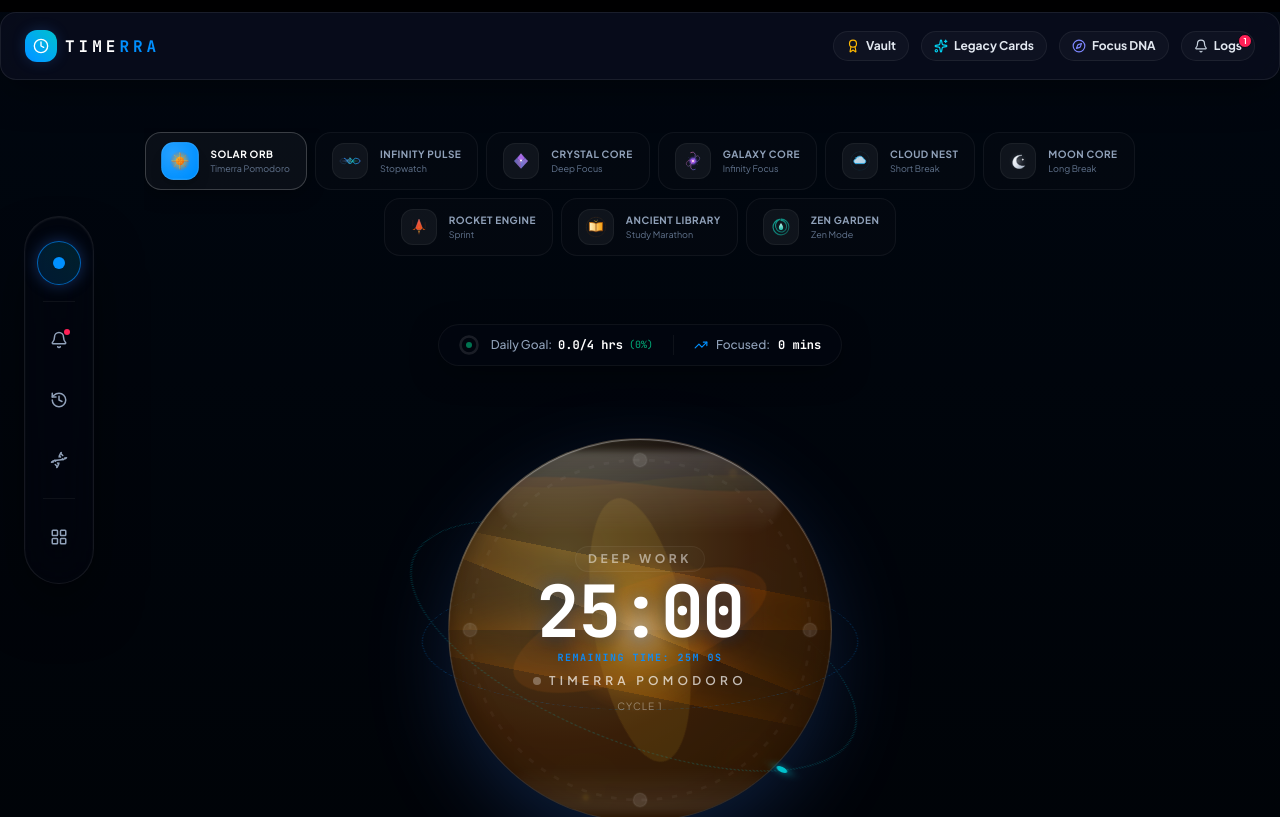
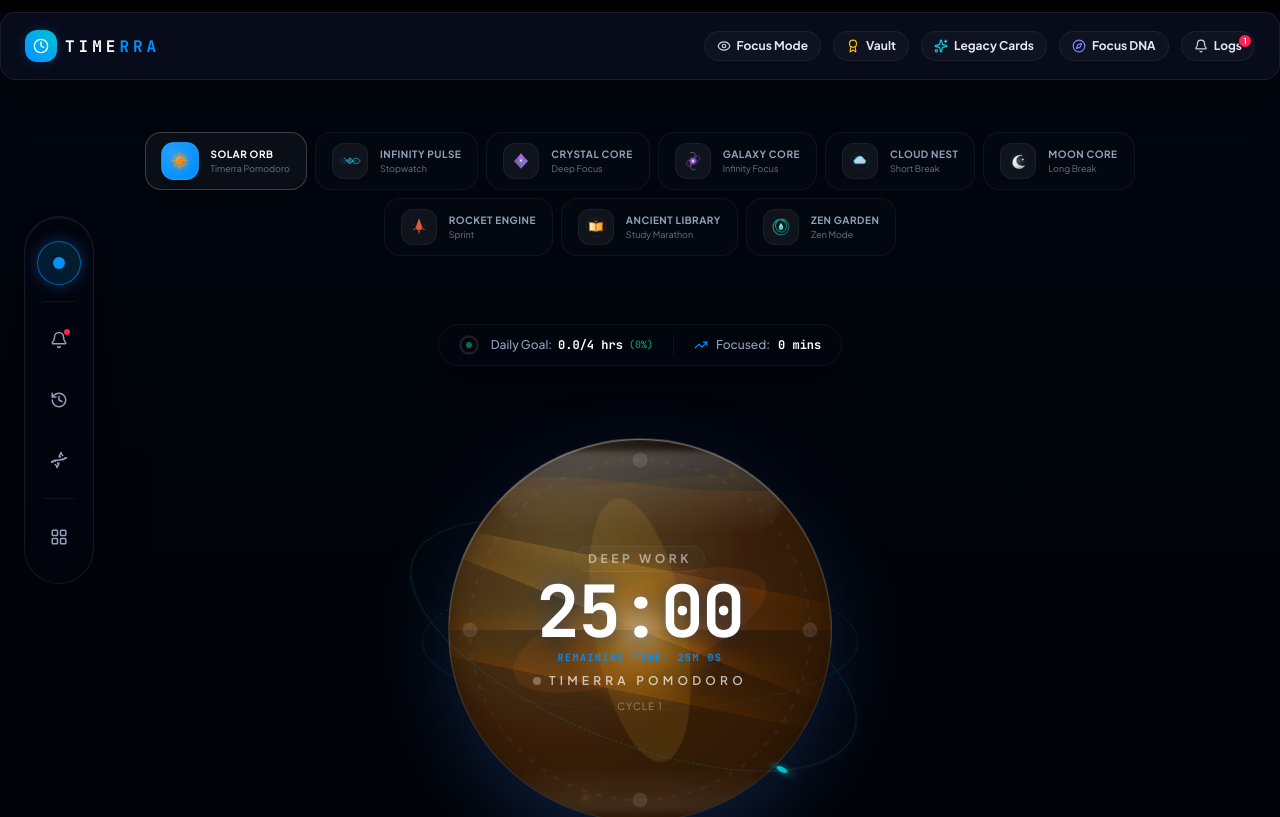
Before and after one commit to Skybite4u/Timerra, a React (Vite) app: page / in a window 1280 px wide. Shown: the top 817 px of the page. Built offline with nearby package versions, Linux system fonts and the light colour scheme.

Commit message:
feat: add focus mode toggle to navbar
Introduce a focus mode state to minimize distractions and allow users to lock the interface into the focus tab.

```diff
--- a/src/App.tsx
+++ b/src/App.tsx
@@ -19,6 +19,7 @@ import {
   Pause,
   RotateCcw,
   Eye,
+  EyeOff,
   Moon,
   Bell,
   BellOff,
@@ -185,6 +186,7 @@ export default function App() {
   const [ratingSessionDuration, setRatingSessionDuration] = useState<number>(0);
   const [dnaEvolutionStage, setDnaEvolutionStage] = useState<any | null>(null);
   const [activeTab, setActiveTab] = useState<'focus' | 'ambient' | 'analytics'>('focus');
+  const [isFocusModeActive, setIsFocusModeActive] = useState<boolean>(false);
 
   // --- Session duration timer (How long the user is on the website, resets on exit) ---
   const [sessionTime, setSessionTime] = useState<number>(0);
@@ -1734,6 +1736,33 @@ export default function App() {
 
           {/* Subjects board Selector widget in Navbar */}
           <div className="flex items-center gap-2 sm:gap-3 overflow-x-auto no-scrollbar py-1 max-w-[calc(100%-120px)] sm:max-w-none">
+            {/* Focus Mode Toggle */}
+            <button
+              onClick={() => {
+                playClick();
+                setIsFocusModeActive(prev => {
+                  const next = !prev;
+                  if (next) {
+                    setActiveTab('focus');
+                  }
+                  return next;
+                });
+              }}
+              className={`flex items-center gap-1.5 border rounded-2xl px-3 py-1.5 text-xs font-bold transition-all cursor-pointer shrink-0 ${
+                isFocusModeActive
+                  ? 'bg-orange-500/10 text-orange-400 border-orange-500/25 shadow-[0_0_15px_rgba(249,115,22,0.15)]'
+                  : 'bg-white/[0.03] hover:bg-white/[0.08] border border-white/[0.06] hover:border-white/15 text-slate-200 hover:text-white'
+              }`}
+              title="Toggle pure focus space"
+            >
+              {isFocusModeActive ? (
+                <EyeOff className="w-3.5 h-3.5 text-orange-400" />
+              ) : (
+                <Eye className="w-3.5 h-3.5 text-slate-300" />
+              )}
+              <span className="hidden sm:inline">Focus Mode</span>
+            </button>
+
             {/* Vault Milestone button */}
             <button
               onClick={() => { playClick(); setShowMilestoneVault(true); }}
@@ -1789,12 +1818,12 @@ export default function App() {
       <main className={`max-w-7xl mx-auto px-3 sm:px-6 flex flex-col items-center w-full transition-all duration-500 ${isFullscreen ? 'justify-center min-h-screen py-12' : 'py-3 sm:py-12'}`}>
 
         {/* Dynamic 9-Mode Navigation Dock */}
-        <div className={`transition-all duration-500 ease-in-out w-full flex justify-center ${isFullscreen ? (controlsVisible ? 'opacity-100 translate-y-0 scale-100 pointer-events-auto' : 'opacity-0 -translate-y-4 scale-95 pointer-events-none') : 'opacity-100 scale-100'}`}>
-          <ModeSelector activeMode={mode} onChangeMode={handleModeChange} />
+        <div className={`transition-all duration-500 ease-in-out w-full flex justify-center ${isFullscreen ? (controlsVisible ? 'opacity-100 translate-y-0 scale-100 pointer-events-auto' : 'opacity-0 -translate-y-4 scale-95 pointer-events-none') : (isFocusModeActive ? 'opacity-0 h-0 overflow-hidden pointer-events-none mb-0' : 'opacity-100 scale-100')}`}>
+          {!isFocusModeActive && <ModeSelector activeMode={mode} onChangeMode={handleModeChange} />}
         </div>
 
         {/* Progress Summary at a Glance */}
-        {!isFullscreen && (
+        {!isFullscreen && !isFocusModeActive && (
           <div className="flex flex-col sm:flex-row items-center gap-3 sm:gap-5 mt-4 sm:mt-6 mb-4 sm:mb-8 bg-[#030712]/45 backdrop-blur-md border border-white/[0.05] rounded-2xl sm:rounded-full px-4 py-2.5 sm:px-5 text-xs animate-fade-in shadow-[0_8px_32px_-6px_rgba(0,0,0,0.5)] text-center sm:text-left w-auto max-w-full">
             <div className="flex items-center justify-center gap-3 border-b sm:border-b-0 sm:border-r border-white/5 pb-2.5 sm:pb-0 pr-0 sm:pr-5 w-full sm:w-auto">
               <div className="relative w-5 h-5 flex items-center justify-center shrink-0">
@@ -1902,6 +1931,7 @@ export default function App() {
 
         {/* Curved Buttons Deck */}
         {!isFullscreen ? (
+          <>
             <ArcuateDeck
               status={status}
               mode={mode}
@@ -1913,6 +1943,20 @@ export default function App() {
               onOpenBackup={handleOpenBackup}
               onToggleFullscreen={handleToggleFS}
             />
+            {isFocusModeActive && (
+              <div className="mt-6 flex flex-col items-center justify-center gap-1.5 animate-fade-in text-center select-none">
+                <div className="flex items-center gap-2 bg-orange-500/10 border border-orange-500/20 text-orange-400 px-4 py-1.5 rounded-full text-[10px] font-bold tracking-widest uppercase">
+                  <span className="relative flex h-1.5 w-1.5">
+                    <span className="relative inline-flex rounded-full h-1.5 w-1.5 bg-orange-400"></span>
+                  </span>
+                  <span>Pure Focus Space Enabled</span>
+                </div>
+                <p className="text-[10px] text-slate-500 max-w-xs leading-normal">
+                  Dashboard panels & metrics are tucked away for zero distractions.
+                </p>
+              </div>
+            )}
+          </>
         ) : (
           /* Minimalist Fullscreen Floating Control Panel (highly elegant, glassmorphic, zero distractions) */
           <div className={`fixed bottom-8 flex items-center gap-4 bg-black/45 backdrop-blur-md px-6 py-3 rounded-full border border-white/10 shadow-[0_0_30px_rgba(0,0,0,0.5)] z-50 transition-all duration-500 hover:scale-105 ${controlsVisible ? 'opacity-100 translate-y-0 pointer-events-auto' : 'opacity-0 translate-y-4 pointer-events-none'}`}>
@@ -1949,7 +1993,7 @@ export default function App() {
         )}
 
         {/* TAB NAVIGATION: SIMPLE, MODERN & CLEAN CONFIGURATION (STRICT USER MANDATE) */}
-        {!isFullscreen && (
+        {!isFullscreen && !isFocusModeActive && (
           <div className="w-full max-w-md mx-auto mt-12 mb-8 flex items-center justify-center p-1 rounded-2xl bg-white/[0.02] border border-white/5 backdrop-blur-md shadow-lg select-none">
             {[
               { id: 'focus', label: 'Focus Space', icon: Target, color: 'text-orange-400' },
@@ -1979,7 +2023,7 @@ export default function App() {
         {/* STATIONS & STATISTICS DIVISION ROW */}
         {!isFullscreen && (
           <div className="w-full mt-6 animate-fade-in">
-            {activeTab === 'focus' && (
+            {activeTab === 'focus' && !isFocusModeActive && (
               <div className="w-full max-w-2xl mx-auto space-y-6 animate-fade-in">
                 {/* Subject Board & Mood Selector */}
             <div className="w-full p-5 rounded-3xl tm-glass-dense border border-white/5 relative overflow-hidden flex flex-col gap-4 animate-fade-in select-none">
```
Lines whose indentation alone changed are shown as unchanged.
